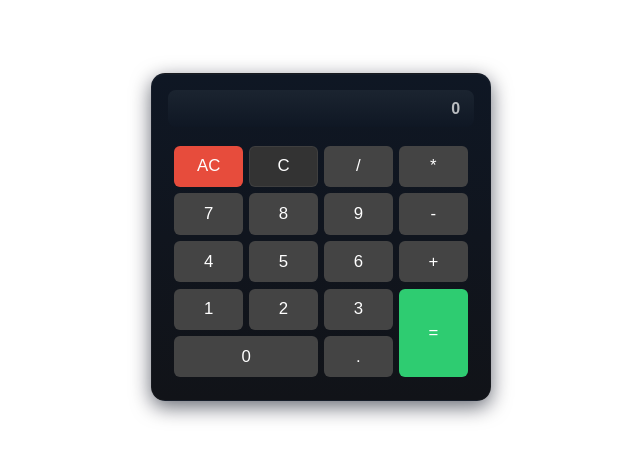
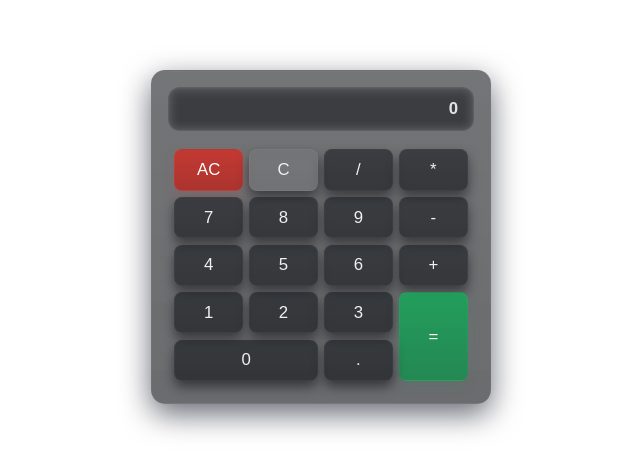
Before and after one commit to Ganesh-Kumatole/Learning-React, a React (Vite) app: page / in a window 1280 px wide. Shown: the part 163-636 px from the top of the page, without its empty margins (319-959 px from the left). Built offline with nearby package versions, Linux system fonts and the light colour scheme.

Commit message:
Mini-Project: Calculator (Part 02)

```diff
--- a/src/Mini_Projects/04_Calculator/Calculator.css
+++ b/src/Mini_Projects/04_Calculator/Calculator.css
@@ -16,11 +16,21 @@
   width: 340px;
   max-width: calc(100vw - 2rem);
   padding: 1rem;
-  background: linear-gradient(180deg, #0f1724 0%, #111318 100%);
+  /* darker glass look */
+  background: linear-gradient(
+    180deg,
+    rgba(10, 12, 16, 0.58),
+    rgba(8, 10, 14, 0.6)
+  );
   border-radius: 14px;
-  box-shadow: 0 6px 20px rgba(2, 6, 23, 0.6),
+  box-shadow: 0 10px 30px rgba(2, 6, 23, 0.6),
     inset 0 1px 0 rgba(255, 255, 255, 0.02);
-  border: 1px solid rgba(255, 255, 255, 0.03);
+  border: 1px solid rgba(255, 255, 255, 0.035);
+  backdrop-filter: blur(6px) saturate(110%);
+  -webkit-backdrop-filter: blur(6px) saturate(110%);
+
+  /* gentle inner glow */
+  position: relative;
 }
 
 @media (max-width: 420px) {
@@ -30,3 +40,17 @@
     gap: 0.5rem;
   }
 }
+
+.calc-container::before {
+  /* soft glossy highlight */
+  content: '';
+  position: absolute;
+  inset: 0;
+  border-radius: 16px;
+  pointer-events: none;
+  background: linear-gradient(
+    180deg,
+    rgba(255, 255, 255, 0.02),
+    rgba(255, 255, 255, 0)
+  );
+}
--- a/src/Mini_Projects/04_Calculator/Keys.css
+++ b/src/Mini_Projects/04_Calculator/Keys.css
@@ -16,31 +16,50 @@
 }
 
 .calc-key {
-  color: white;
-  background: #222;
-  border: none;
+  color: #eef2f6;
+  background: linear-gradient(
+    180deg,
+    rgba(20, 24, 30, 0.6),
+    rgba(12, 14, 18, 0.6)
+  );
+  border: 1px solid rgba(255, 255, 255, 0.03);
   font-size: 1.05rem;
   padding: 0.6rem 0.5rem;
-  border-radius: 6px;
+  border-radius: 8px;
   cursor: pointer;
   display: inline-flex;
   align-items: center;
   justify-content: center;
+  transition: transform 120ms ease, box-shadow 120ms ease, background 160ms ease;
+  box-shadow: 0 6px 12px rgba(1, 4, 9, 0.5);
 }
 
 .ac {
   grid-area: ac;
-  background-color: #e74c3c;
+  background: linear-gradient(
+    180deg,
+    rgba(199, 51, 44, 0.95),
+    rgba(178, 43, 37, 0.9)
+  );
+  box-shadow: 0 6px 14px rgba(199, 51, 44, 0.14);
 }
 
 .c {
   grid-area: c;
-  background-color: #333;
-  border: 1px solid rgba(255, 255, 255, 0.06);
+  background: linear-gradient(
+    180deg,
+    rgba(255, 255, 255, 0.02),
+    rgba(255, 255, 255, 0.01)
+  );
+  border: 1px solid rgba(255, 255, 255, 0.04);
 }
 
 .operand {
-  background-color: #444;
+  background: linear-gradient(
+    180deg,
+    rgba(18, 22, 28, 0.6),
+    rgba(14, 16, 20, 0.6)
+  );
 }
 
 .one {
@@ -92,6 +111,27 @@
 }
 
 .equals {
-  background-color: #2ecc71;
+  background: linear-gradient(
+    180deg,
+    rgba(30, 160, 90, 0.95),
+    rgba(28, 140, 80, 0.9)
+  );
+  box-shadow: 0 6px 14px rgba(28, 140, 80, 0.12);
   grid-area: equals;
 }
+
+.calc-key:hover {
+  transform: translateY(-2px);
+  box-shadow: 0 10px 22px rgba(2, 6, 23, 0.45);
+}
+
+.calc-key:active {
+  transform: translateY(0);
+  box-shadow: 0 6px 10px rgba(1, 4, 9, 0.4);
+  opacity: 0.98;
+}
+
+.ac,
+.equals {
+  color: #fff;
+}
--- a/src/Mini_Projects/04_Calculator/Keys.jsx
+++ b/src/Mini_Projects/04_Calculator/Keys.jsx
@@ -17,6 +17,15 @@ const Keys = (props) => {
     compute.length === 1
       ? setCompute('0')
       : setCompute(compute.slice(0, compute.length - 1));
+  };
+
+  const updateResult = () => {
+    try {
+      const result = eval(compute);
+      setCompute(result);
+    } catch (error) {
+      alert(`Invalid Expression!`);
+    }
   };
 
   return (
@@ -66,7 +75,9 @@ const Keys = (props) => {
       <button className="calc-key three operand" onClick={updateExp}>
         3
       </button>
-      <button className="calc-key equals"> = </button>
+      <button className="calc-key equals" onClick={updateResult}>
+        =
+      </button>
       <button className="calc-key zero operand" onClick={updateExp}>
         0
       </button>
--- a/src/Mini_Projects/04_Calculator/Screen.css
+++ b/src/Mini_Projects/04_Calculator/Screen.css
@@ -1,18 +1,28 @@
 .calc-screen {
   width: 100%;
-  background: linear-gradient(180deg, #1b2430, #0f1724);
-  color: #fff;
-  padding: 0.6rem 0.8rem;
-  border-radius: 8px;
+  /* darker frosted bar */
+  background: linear-gradient(
+    180deg,
+    rgba(255, 255, 255, 0.02),
+    rgba(255, 255, 255, 0.01)
+  );
+  color: #e9eef6;
+  padding: 0.7rem 0.9rem;
+  border-radius: 12px;
   display: flex;
   flex-direction: column;
   gap: 0.25rem;
+  border: 1px solid rgba(255, 255, 255, 0.04);
+  backdrop-filter: blur(6px) saturate(105%);
+  -webkit-backdrop-filter: blur(6px) saturate(105%);
+  box-shadow: inset 0 1px 0 rgba(255, 255, 255, 0.01);
 }
+
 .calc-expression {
-  color: rgba(255, 255, 255, 0.7);
-  font-size: 1rem;
-  letter-spacing: 1px;
-  font-weight: 600;
+  color: rgba(233, 238, 246, 0.95);
+  font-size: 1.05rem;
+  letter-spacing: 0.6px;
+  font-weight: 700;
   text-align: right;
   white-space: nowrap;
   overflow: hidden;
@@ -20,5 +30,17 @@
 }
 
 .calc-screen:focus {
-  outline: 2px solid rgba(255, 255, 255, 0.03);
+  outline: 2px solid rgba(255, 255, 255, 0.04);
 }
+
+.calc-expression.error {
+  color: #ffd7d7;
+}
+
+.calc-error {
+  color: #ff8b8b;
+  font-size: 0.82rem;
+  text-align: right;
+  opacity: 0.98;
+  margin-top: 0.2rem;
+}
```
